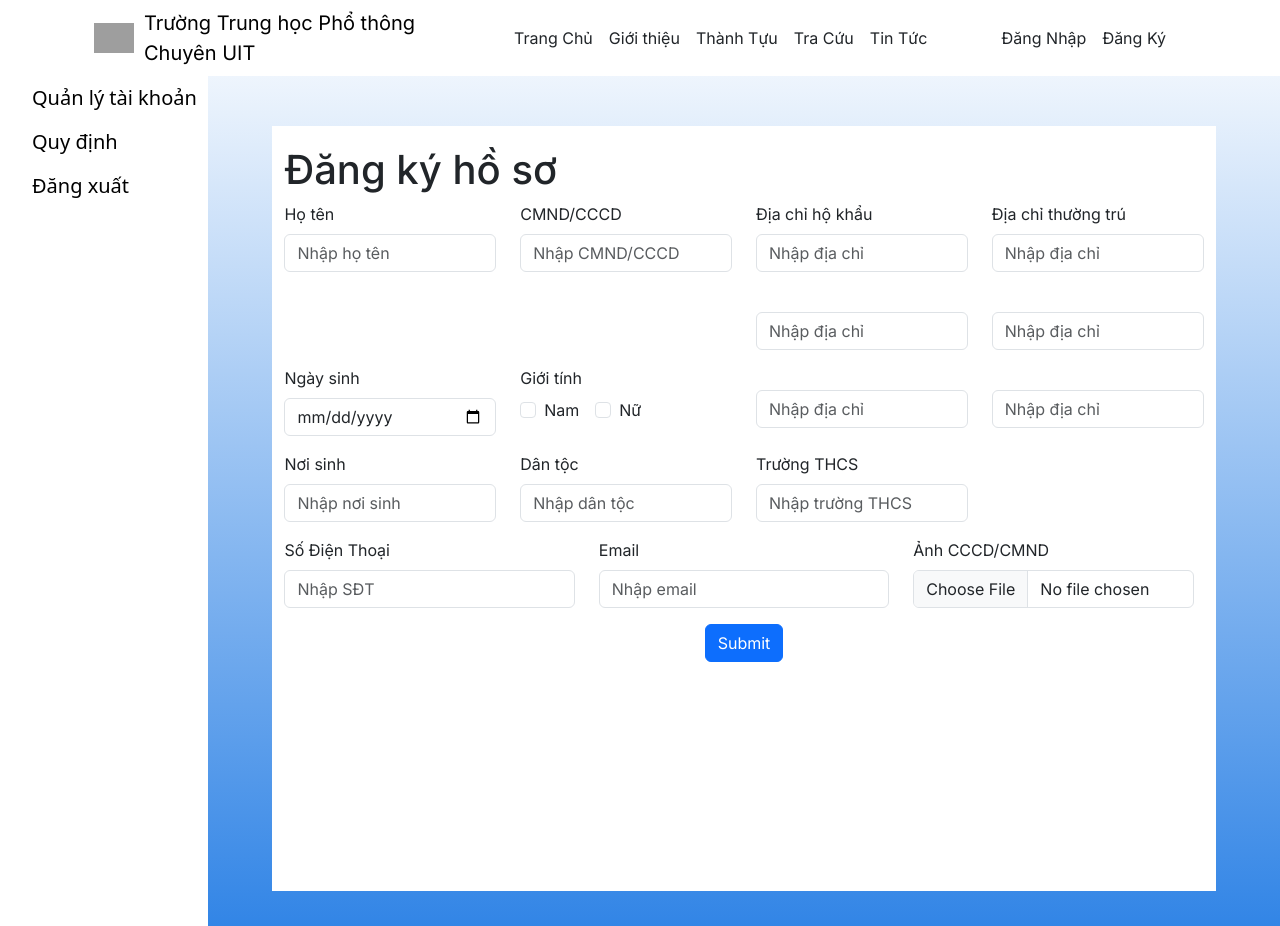
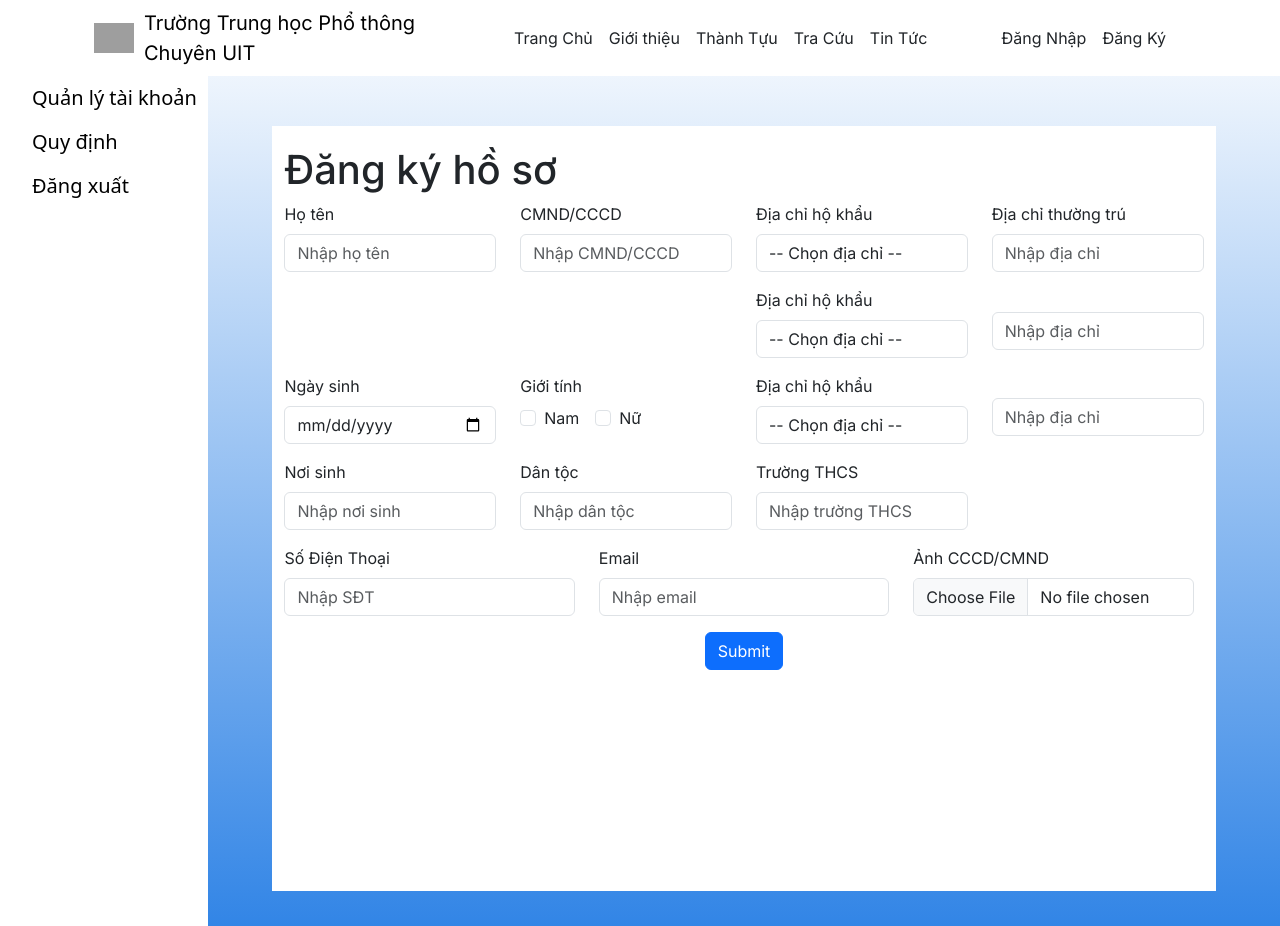
Before and after one commit to Team-Otters/admissions-university, a Next.js app: page /profileregister in a window 1280 px wide. Built offline with nearby package versions, Linux system fonts and the light colour scheme; grey boxes are pictures that could not be loaded.

Commit message:
<dev> update address

```diff
--- a/src/app/profileregister/page.tsx
+++ b/src/app/profileregister/page.tsx
@@ -116,13 +116,17 @@ const ProfileRegisterPage: React.FC = () => {
               <Form.Group controlId="formHouseholdAddress1">
                 <Form.Label>Địa chỉ hộ khẩu</Form.Label>
                 <Form.Control
-                type="text"
+                  as="select"
                   name="householdAddress1"
-                placeholder="Nhập địa chỉ"
                   value={formData.householdAddress1}
                   onChange={handleChange}
                   required
-              />
+                >
+                  <option value="">-- Chọn địa chỉ --</option>
+                  <option value="Address1">Địa chỉ 1</option>
+                  <option value="Address2">Địa chỉ 2</option>
+
+                </Form.Control>
               </Form.Group>
             </Col>
           <Col>
@@ -143,16 +147,20 @@ const ProfileRegisterPage: React.FC = () => {
           <Col />
           <Col />
           <Col>
-            <Form.Group controlId="formHouseholdAddress2">
-              <Form.Label></Form.Label>
+              <Form.Group controlId="formHouseholdAddress1">
+                <Form.Label>Địa chỉ hộ khẩu</Form.Label>
                 <Form.Control
-                type="text"
+                  as="select"
                   name="householdAddress2"
-                placeholder="Nhập địa chỉ"
-                value={formData.householdAddress2}
+                  value={formData.householdAddress1}
                   onChange={handleChange}
                   required
-              />
+                >
+                  <option value="">-- Chọn địa chỉ --</option>
+                  <option value="Address1">Địa chỉ 1</option>
+                  <option value="Address2">Địa chỉ 2</option>
+
+                </Form.Control>
               </Form.Group>
             </Col>
           <Col>
@@ -210,16 +218,20 @@ const ProfileRegisterPage: React.FC = () => {
             </Form.Group>
           </Col>
           <Col>
-            <Form.Group controlId="formHouseholdAddress3">
-              <Form.Label></Form.Label>
+              <Form.Group controlId="formHouseholdAddress1">
+                <Form.Label>Địa chỉ hộ khẩu</Form.Label>
                 <Form.Control
-                type="text"
+                  as="select"
                   name="householdAddress3"
-                placeholder="Nhập địa chỉ"
-                value={formData.householdAddress3}
+                  value={formData.householdAddress1}
                   onChange={handleChange}
                   required
-              />
+                >
+                  <option value="">-- Chọn địa chỉ --</option>
+                  <option value="Address1">Địa chỉ 1</option>
+                  <option value="Address2">Địa chỉ 2</option>
+
+                </Form.Control>
               </Form.Group>
             </Col>
           <Col>
```
Lines whose indentation alone changed are shown as unchanged.
